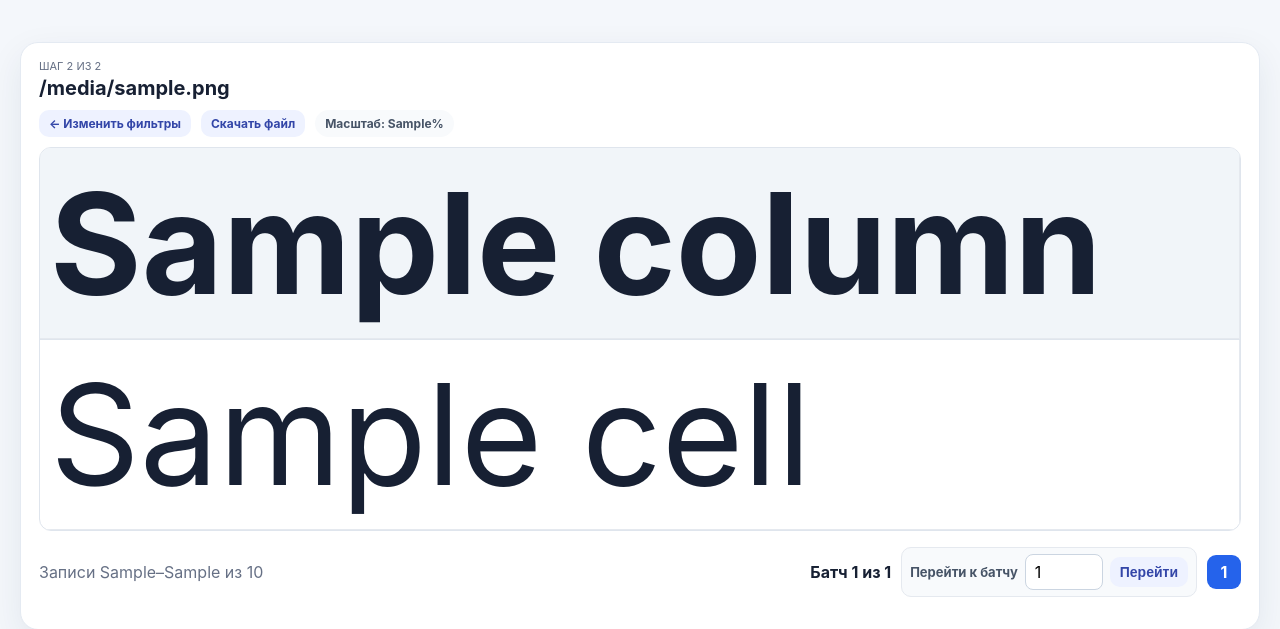
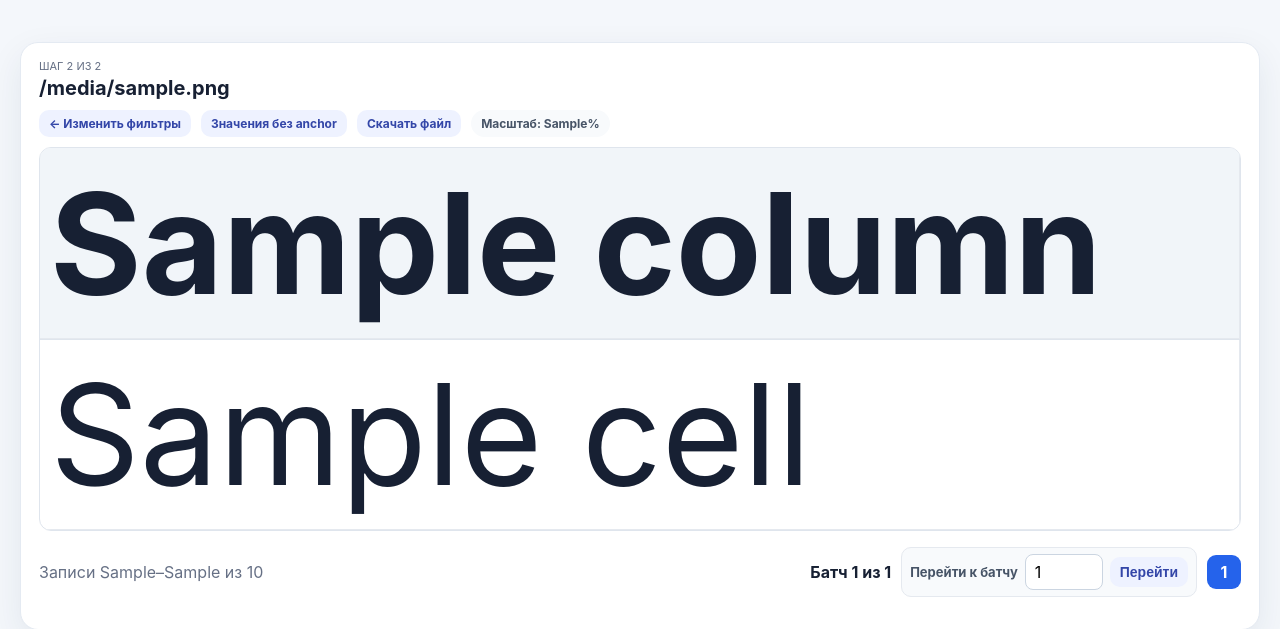
Before and after one commit to kudryavcevalexandr/asexel, a Flask app: template templates/table.html in a window 1280 px wide. Shown: the top 629 px of the page. Run offline with Flask 3, Linux system fonts and the light colour scheme; the template is opened without the code that fills it: most values are stand-ins (such as "Sample title", 1, 10 or a date in 2020).

Commit message:
Add table view without anchor

```diff
--- a/app.py
+++ b/app.py
@@ -15,7 +15,7 @@ UPLOAD_DIR = Path(__file__).parent / "uploads"
 UPLOAD_DIR.mkdir(exist_ok=True)
 DEFAULT_BATCH_SIZE = 100
 MAX_BATCH_SIZE = 1000
-DEFAULT_TABLE_SCALE = 100
+DEFAULT_TABLE_SCALE = 80
 MIN_TABLE_SCALE = 50
 MAX_TABLE_SCALE = 150
 
@@ -69,11 +69,13 @@ def editor():
     except Exception:
         flash("Не удалось прочитать файл. Возможно, он поврежден.")
         return redirect(url_for("index"))
-    return render_template("editor.html", filename=path.name.split("_", 1)[1], sheets=sheets, sheet=sheet, columns=columns, batch_size=DEFAULT_BATCH_SIZE, max_batch_size=MAX_BATCH_SIZE, table_scale=DEFAULT_TABLE_SCALE, min_table_scale=MIN_TABLE_SCALE, max_table_scale=MAX_TABLE_SCALE)
+    default_columns = [column for column in columns if column in {"anchor_name", "name_fixed"}]
+    if not default_columns:
+        default_columns = columns
+    return render_template("editor.html", filename=path.name.split("_", 1)[1], sheets=sheets, sheet=sheet, columns=columns, default_columns=default_columns, batch_size=DEFAULT_BATCH_SIZE, max_batch_size=MAX_BATCH_SIZE, table_scale=DEFAULT_TABLE_SCALE, min_table_scale=MIN_TABLE_SCALE, max_table_scale=MAX_TABLE_SCALE, default_transition=True)
 
 
-@app.get("/table")
-def table():
+def render_table_page(*, without_anchor: bool = False):
     path = current_path()
     if not path:
         flash("Сначала загрузите файл.")
@@ -84,11 +86,13 @@ def table():
         if sheet not in excel.sheet_names:
             sheet = excel.sheet_names[0]
         frame = pd.read_excel(path, sheet_name=sheet, dtype=str, keep_default_na=False, engine="openpyxl")
+        if request.args.get("transition") == "true" and "is_transition" in frame.columns:
+            frame = frame[frame["is_transition"].astype(str).str.strip().str.lower().eq("true")]
         requested_columns = request.args.getlist("columns")
         visible = [column for column in frame.columns if column in requested_columns] if requested_columns else frame.columns.tolist()
+        if without_anchor:
+            visible = [column for column in visible if "anchor" not in column.lower()]
         frame = frame.loc[:, visible]
-        if request.args.get("transition") == "true" and "is_transition" in frame.columns:
-            frame = frame[frame["is_transition"].astype(str).str.strip().str.lower().eq("true")]
         batch_size = max(1, min(int(request.args.get("batch_size", DEFAULT_BATCH_SIZE)), MAX_BATCH_SIZE))
         page = max(1, int(request.args.get("page", 1)))
         table_scale = max(MIN_TABLE_SCALE, min(int(request.args.get("table_scale", DEFAULT_TABLE_SCALE)), MAX_TABLE_SCALE))
@@ -104,8 +108,12 @@ def table():
     offset = (page - 1) * batch_size
     rows = frame.iloc[offset:offset + batch_size].values.tolist()
     def page_url(number):
-        return url_for("table", sheet=sheet, columns=visible, batch_size=batch_size, table_scale=table_scale, transition=request.args.get("transition", ""), page=number)
+        endpoint = "table_without_anchor" if without_anchor else "table"
+        return url_for(endpoint, sheet=sheet, columns=visible, batch_size=batch_size, table_scale=table_scale, transition=request.args.get("transition", ""), page=number)
     editor_url = url_for("editor", sheet=sheet)
+    without_anchor_url = None
+    if not without_anchor:
+        without_anchor_url = url_for("table_without_anchor", sheet=sheet, columns=visible, batch_size=batch_size, table_scale=table_scale, transition=request.args.get("transition", ""), page=page)
 
     pagination_pages = []
     for number in range(1, pages + 1):
@@ -114,7 +122,18 @@ def table():
         elif pagination_pages and pagination_pages[-1] != "…":
             pagination_pages.append("…")
 
-    return render_template("table.html", filename=path.name.split("_", 1)[1], sheet=sheet, columns=visible, rows=rows, page=page, pages=pages, total=total, range_start=offset + 1 if total else 0, range_end=min(offset + batch_size, total), batch_size=batch_size, page_url=page_url, pagination_pages=pagination_pages, table_scale=table_scale, transition=request.args.get("transition") == "true", editor_url=editor_url)
+    table_endpoint = "table_without_anchor" if without_anchor else "table"
+    return render_template("table.html", filename=path.name.split("_", 1)[1], sheet=sheet, columns=visible, rows=rows, page=page, pages=pages, total=total, range_start=offset + 1 if total else 0, range_end=min(offset + batch_size, total), batch_size=batch_size, page_url=page_url, pagination_pages=pagination_pages, table_scale=table_scale, transition=request.args.get("transition") == "true", editor_url=editor_url, without_anchor=without_anchor, without_anchor_url=without_anchor_url, table_endpoint=table_endpoint)
+
+
+@app.get("/table")
+def table():
+    return render_table_page()
+
+
+@app.get("/table/without-anchor")
+def table_without_anchor():
+    return render_table_page(without_anchor=True)
 
 
 @app.post("/save")
--- a/templates/editor.html
+++ b/templates/editor.html
@@ -12,9 +12,9 @@
     </div>
     <div class="columns-heading"><b>Колонки таблицы</b><button class="btn secondary" type="button" id="select-all-columns">Выделить все колонки</button></div>
     <div class="columns-grid">
-      {% for column in columns %}<label class="column-check"><input type="checkbox" name="columns" value="{{ column }}" checked> <span>{{ column }}</span></label>{% endfor %}
+      {% for column in columns %}<label class="column-check"><input type="checkbox" name="columns" value="{{ column }}" {% if column in default_columns %}checked{% endif %}> <span>{{ column }}</span></label>{% endfor %}
     </div>
-    <label class="check"><input type="checkbox" name="transition" value="true"> Только записи, где is_transition = True</label>
+    <label class="check"><input type="checkbox" name="transition" value="true" {% if default_transition %}checked{% endif %}> Только записи, где is_transition = True</label>
     <div class="actions"><button class="btn">Показать таблицу →</button><a class="btn danger" href="{{ url_for('index') }}">Выбрать другой файл</a></div>
   </form>
 </section>
--- a/templates/table.html
+++ b/templates/table.html
@@ -2,15 +2,15 @@
 {% block title %}Таблица{% endblock %}
 {% block content %}
 <section class="card table-card">
-  <p class="muted table-step">ШАГ 2 ИЗ 2</p><h1 class="table-title">{{ filename }}</h1>
+  <p class="muted table-step">ШАГ 2 ИЗ 2</p><h1 class="table-title">{{ filename }}{% if without_anchor %} — без anchor{% endif %}</h1>
   {% for message in get_flashed_messages() %}<div class="notice">{{ message }}</div>{% endfor %}
-  <div class="actions table-actions"><a class="btn secondary" href="{{ editor_url }}">← Изменить фильтры</a><a class="btn secondary" href="{{ url_for('download') }}">Скачать файл</a><span class="scale-badge">Масштаб: {{ table_scale }}%</span></div>
+  <div class="actions table-actions"><a class="btn secondary" href="{{ editor_url }}">← Изменить фильтры</a>{% if without_anchor_url %}<a class="btn secondary" href="{{ without_anchor_url }}">Значения без anchor</a>{% endif %}<a class="btn secondary" href="{{ url_for('download') }}">Скачать файл</a><span class="scale-badge">Масштаб: {{ table_scale }}%</span></div>
   <div class="table-box"><table style="--table-scale: {{ table_scale / 100 }};"><thead><tr>{% for col in columns %}<th class="{% if loop.first %}first-column{% endif %}{% if col|string|lower == 'name_fixed' %} long-column{% endif %}">{{ col }}</th>{% endfor %}</tr></thead><tbody>{% for row in rows %}<tr>{% for cell in row %}<td class="{% if loop.first %}first-column{% endif %}{% if columns[loop.index0]|string|lower == 'name_fixed' %} long-column{% endif %}">{{ cell }}</td>{% endfor %}</tr>{% endfor %}</tbody></table></div>
   <div class="pagination">
     <span class="muted">Записи {{ range_start }}–{{ range_end }} из {{ total }}</span>
     {% if page > 1 %}<a class="btn secondary" href="{{ page_url(page-1) }}">← Назад</a>{% endif %}
     <b>Батч {{ page }} из {{ pages }}</b>
-    <form class="batch-jump" method="get" action="{{ url_for('table') }}">
+    <form class="batch-jump" method="get" action="{{ url_for(table_endpoint) }}">
       <input type="hidden" name="sheet" value="{{ sheet }}">
       {% for column in columns %}<input type="hidden" name="columns" value="{{ column }}">{% endfor %}
       <input type="hidden" name="batch_size" value="{{ batch_size }}">
```
